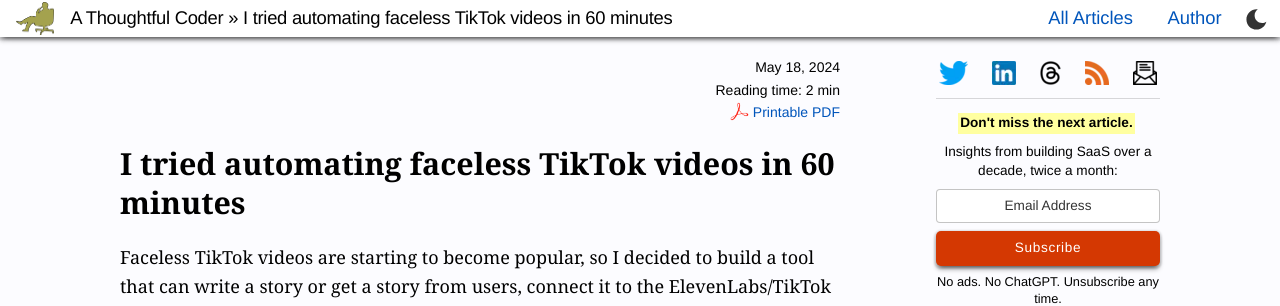
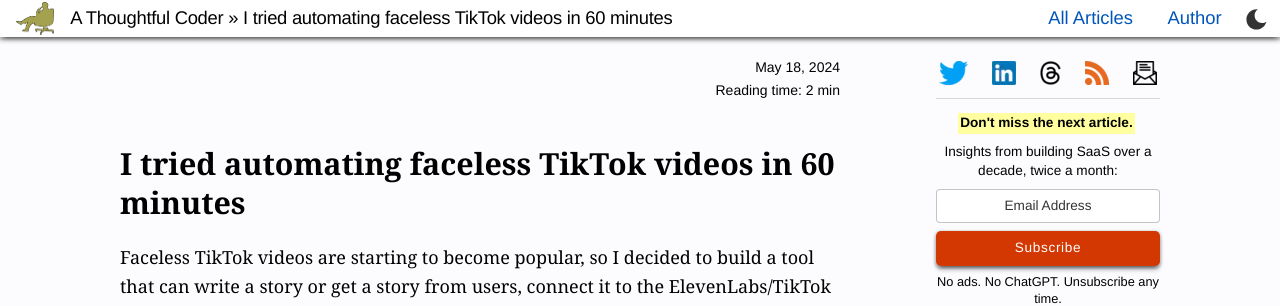
Before and after one commit to al3rez/blog-template, a Jekyll site: the page built from _posts/2024-05-13-faceless-tiktok-videos.md, in a window 1280 px wide and 900 px high. Shown: the top 306 px of the window. Built offline with Jekyll 4.4.1, drawn with Linux system fonts in a browser that asks for light colours.

Commit message:
fix: pdf

```diff
--- a/_layouts/post.html
+++ b/_layouts/post.html
@@ -9,10 +9,7 @@
   </div>
   <div class="published">{{page.date | date: "%B %d, %Y"}}</div>
   <div class="reading-time">Reading time: {{content | number_of_words | divided_by: 180 | ceil | append: " min"}}</div>
-  <a class="download-pdf" href="/{{page.slug}}" target="_blank">
-    <img src="/images/pdf-64.png" alt="PDF Logo" class="icon" style="height: 2.5ex; width: 2.5ex; margin-bottom: -0.5ex; margin-left: 1px" />
-    Printable PDF </a
-  ><br />
+  <br />
 </div>
 
 <article class="h-entry item markdown">
```
